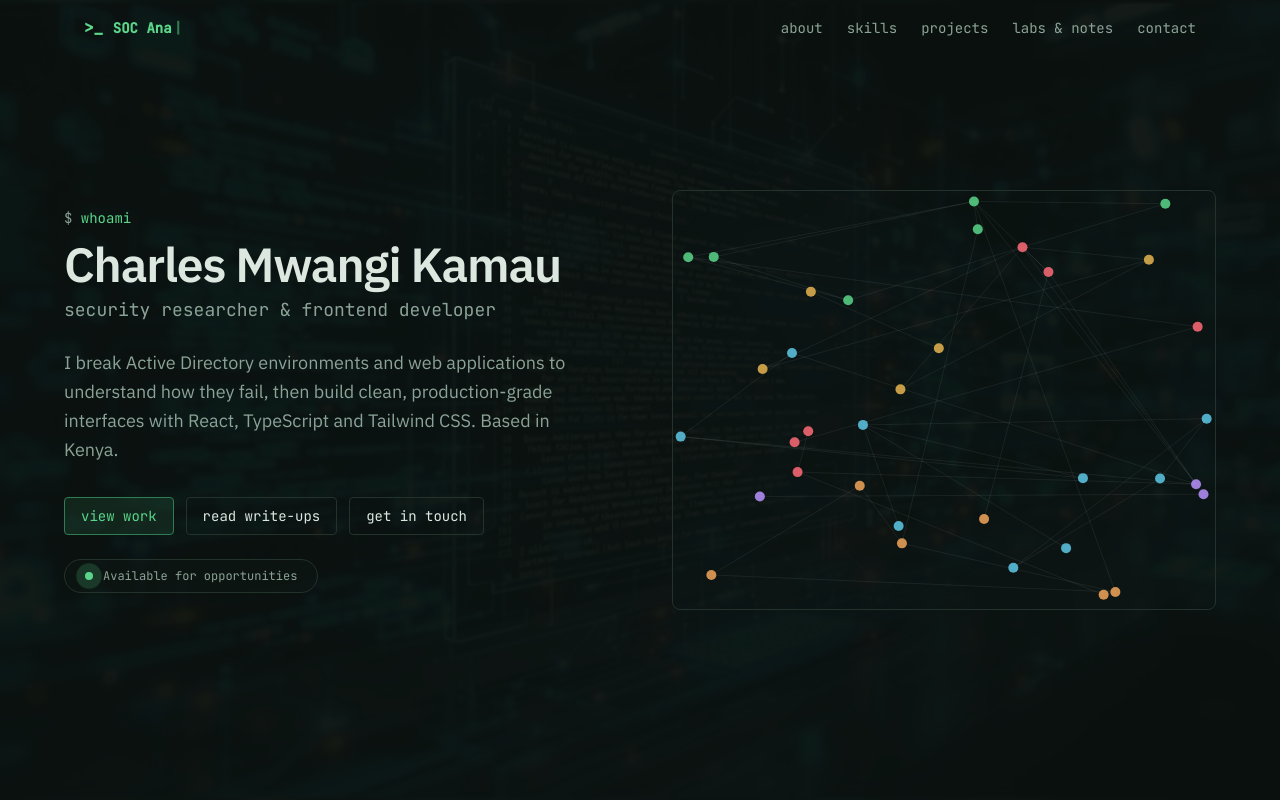
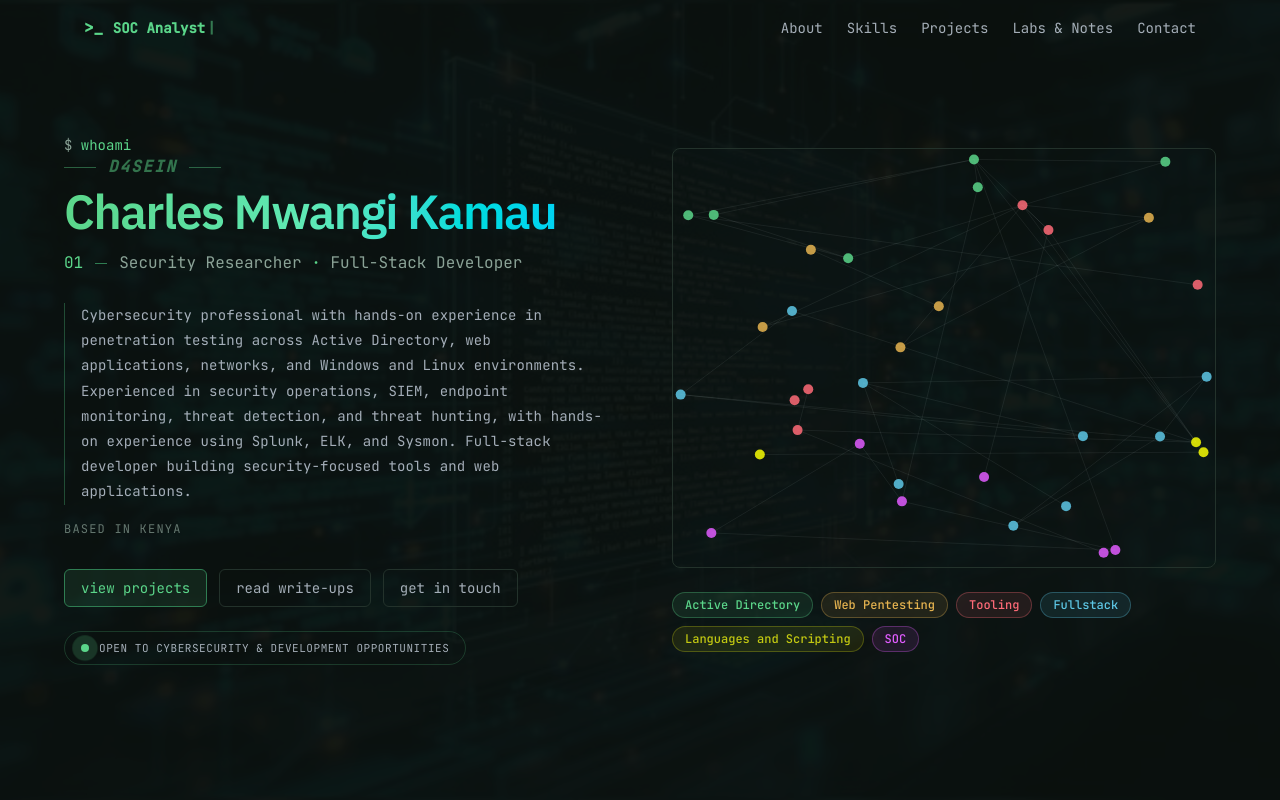
Before and after one commit to 33Charles/portfolio, a React (Vite) app: page / in a window 1280 px wide. Both pictures are taken after a click on the button "Skip intro (any key)". Shown: the top 800 px of the page. Built offline with nearby package versions, Linux system fonts and the light colour scheme.

Commit message:
update hero section

```diff
--- a/src/components/About.tsx
+++ b/src/components/About.tsx
@@ -12,7 +12,7 @@ export default function About() {
             React, TypeScript and Tailwind CSS, freelancing and working through
             DIJICOM, a product engineering studio in Nairobi.
           </p>
-          <p className="mt-4 text-base leading-relaxed text-mute sm:text-lg">
+          <p className="mt-4 text-base leading-relaxed text-ink sm:text-lg">
             The two sides feed each other: understanding how applications get attacked
             makes me build them more carefully, and building real interfaces keeps my
             security work grounded in how systems are actually used.
--- a/src/components/Header.tsx
+++ b/src/components/Header.tsx
@@ -3,20 +3,20 @@ import { site } from '../site'
 import GlitchText from './GlitchText'
 
 const NAV = [
-  { href: '#about', label: 'about' },
-  { href: '#skills', label: 'skills' },
-  { href: '#projects', label: 'projects' },
-  { href: site.notesPath, label: 'labs & notes', external: true },
-  { href: '#contact', label: 'contact' },
+  { href: '#about', label: 'About' },
+  { href: '#skills', label: 'Skills' },
+  { href: '#projects', label: 'Projects' },
+  { href: site.notesPath, label: 'Labs & Notes', external: true },
+  { href: '#contact', label: 'Contact' },
 ]
 
 const ROLES = [
   site.handle,
-  'Penetration Tester... ',
-  'SOC Analyst... ',
-  'Security Researcher... ',
-  'Fullstack Developer... ',
-  'CTF Player... ',
+  'Penetration Tester ',
+  'SOC Analyst ',
+  'Security Researcher ',
+  'Fullstack Developer ',
+  'CTF Player ',
 ]
 
 export default function Header() {
@@ -92,7 +92,7 @@ export default function Header() {
               href={item.href}
               target={item.external ? '_blank' : undefined}
               rel={item.external ? 'noreferrer' : undefined}
-              className="text-mute transition-colors hover:text-phos"
+              className="text-ink transition-colors hover:text-phos"
             >
               {item.label}
             </a>
--- a/src/components/Hero.tsx
+++ b/src/components/Hero.tsx
@@ -1,5 +1,6 @@
 import SkillsGraph from "./SkillsGraph";
 import { site } from "../site";
+import GlitchText from "./GlitchText";
 
 export default function Hero() {
   return (
@@ -17,65 +18,114 @@ export default function Hero() {
       />
 
       {/* Dark overlay */}
-      <div
-        className="absolute inset-0 bg-bg/96"
-        aria-hidden="true"
-      />
+      <div className="absolute inset-0 bg-bg/96" aria-hidden="true" />
 
-      {/* Content */}
       <div className="relative mx-auto grid w-full max-w-6xl items-center gap-12 lg:grid-cols-2 lg:gap-16">
         <div>
           <p className="font-mono text-sm text-phos">
             <span className="text-mute">$</span> whoami
           </p>
+          <div>
+            <div className="flex items-center gap-3">
+              <span className="h-px w-8 bg-phos/40" />
 
-          <h1 className="mt-3 text-4xl font-semibold tracking-tight text-ink sm:text-5xl">
+              <p className="font-mono text-md font-black italic tracking-[0.12em] text-phos/50 uppercase">
+                {site.handle}
+              </p>
+
+              <span className="h-px w-8 bg-phos/40" />
+            </div>
+
+            <h1 className="mt-2 text-4xl font-bold tracking-[-0.03em] sm:text-5xl">
+              <span className="font-sans bg-linear-to-r from-phos via-emerald-300 to-cyan-400 bg-clip-text text-transparent">
                 {site.name}
+              </span>
             </h1>
 
-          <p className="mt-2 font-mono text-lg text-mute">
-            security researcher &amp; frontend developer
+            <div className="mt-4 flex items-center gap-3 font-mono text-sm sm:text-base">
+              <span className="text-phos">01</span>
+              <span className="h-px w-3 bg-phos-dim" />
+              <span className="text-mute">
+                Security Researcher <span className="text-phos">·</span>{" "}
+                Full-Stack Developer
+              </span>
+            </div>
+
+            {/* Description */}
+            <p className="mt-7 max-w-xl border-l border-phos/30 pl-4 font-mono text-xs font-light leading-[1.8] tracking-[0.01em] text-slate-300/80 sm:text-sm">
+              Cybersecurity professional with hands-on experience in penetration
+              testing across Active Directory, web applications, networks, and
+              Windows and Linux environments. Experienced in security
+              operations, SIEM, endpoint monitoring, threat detection, and
+              threat hunting, with hands-on experience using Splunk, ELK, and
+              Sysmon. Full-stack developer building security-focused tools and
+              web applications.
             </p>
 
-          <p className="mt-6 max-w-2xl text-base leading-relaxed text-mute sm:text-lg">
-            I break Active Directory environments and web applications to
-            understand how they fail, then build clean, production-grade
-            interfaces with React, TypeScript and Tailwind CSS. Based in{" "}
-            {site.location}.
+            <p className="mt-4 font-mono text-xs uppercase tracking-widest text-mute/70">
+              Based in {site.location}
             </p>
+          </div>
 
           <div className="mt-8 flex flex-wrap gap-3 font-mono text-sm">
             <a
               href="#projects"
-              className="rounded border border-phos-dim bg-phos/10 px-4 py-2 text-phos transition-colors hover:bg-phos hover:text-bg"
+              className="rounded-md border border-phos-dim bg-phos/10 px-4 py-2 text-phos transition-colors hover:bg-phos hover:text-bg"
             >
-              view work
+              view projects
             </a>
 
             <a
               href={site.notesPath}
               target="_blank"
               rel="noreferrer"
-              className="rounded border border-line px-4 py-2 text-ink transition-colors hover:border-phos-dim hover:text-phos"
+              className="rounded-md border border-line px-4 py-2 text-ink transition-colors hover:border-phos-dim hover:text-phos"
             >
               read write-ups
             </a>
 
             <a
               href="#contact"
-              className="rounded border border-line px-4 py-2 text-ink transition-colors hover:border-phos-dim hover:text-phos"
+              className="rounded-md border border-line px-4 py-2 text-ink transition-colors hover:border-phos-dim hover:text-phos"
             >
               get in touch
             </a>
           </div>
 
-          <div className="mt-6 inline-flex items-center gap-2.5 rounded-full border border-line bg-line/10 px-5 py-2 font-mono text-xs text-mute">
+          <div className="mt-6 inline-flex items-center gap-2.5 rounded-full border border-phos/20 px-4 py-2 font-mono text-[11px] uppercase tracking-wider">
   <span className="status-dot" aria-hidden="true" />
-              Available for opportunities
+  Open to cybersecurity & development opportunities
 </div>
         </div>
 
+        <div>
           <SkillsGraph />
+          <div className="mt-6 flex flex-wrap gap-2">
+            <span className="rounded-full border border-[#5bd68a]/30 bg-[#5bd68a]/10 px-3 py-1 font-mono text-xs font-medium text-[#5bd68a]">
+              Active Directory
+            </span>
+
+            <span className="rounded-full border border-[#e6b450]/30 bg-[#e6b450]/10 px-3 py-1 font-mono text-xs font-medium text-[#e6b450]">
+              Web Pentesting
+            </span>
+
+            <span className="rounded-full border border-[#ff6b78]/30 bg-[#ff6b78]/10 px-3 py-1 font-mono text-xs font-medium text-[#ff6b78]">
+              Tooling
+            </span>
+
+            <span className="rounded-full border border-[#5ec8e6]/30 bg-[#5ec8e6]/10 px-3 py-1 font-mono text-xs font-medium text-[#5ec8e6]">
+              Fullstack
+            </span>
+
+            <span className="rounded-full border border-[#f4f811c4]/30 bg-[#f4f811c4]/10 px-3 py-1 font-mono text-xs font-medium text-[#f4f811c4]">
+              Languages and Scripting
+            </span>
+
+            <span className="rounded-full border border-[#e05cff]/30 bg-[#e05cff]/10 px-3 py-1 font-mono text-xs font-medium text-[#e05cff]">
+              SOC
+            </span>
+          </div>
+        </div>
       </div>
     </section>
   );
--- a/src/components/SkillsGraph.tsx
+++ b/src/components/SkillsGraph.tsx
@@ -302,6 +302,8 @@ export default function SkillsGraph() {
           </span>
         </div>
       )}
+
     </div>
+
   )
 }
--- a/src/data/skillsGraph.ts
+++ b/src/data/skillsGraph.ts
@@ -13,22 +13,21 @@ export interface SkillEdge {
 
 export const CATEGORY_LABELS: Record<SkillCategory, string> = {
   ad: 'Active Directory',
-  web: 'Web Application',
+  web: 'Web Pentesting',
   tooling: 'Tooling',
   fullstack: 'Fullstack',
   lang: 'Languages & Scripting',
   soc: 'SOC / Blue Team',
 }
 
-// Keep these visually distinct from each other and from the base site accent (--color-phos)
-// isn't required, since "ad" reuses it deliberately — AD is your primary focus.
+
 export const CATEGORY_COLORS: Record<SkillCategory, string> = {
-  ad: '#5bd68a', // phos green
-  web: '#e6b450', // amber
-  tooling: '#ff6b78', // red
-  fullstack: '#5ec8e6', // cyan
-  lang: '#b892ff', // violet
-  soc: '#f2a65a', // orange
+  ad: '#5bd68a',
+  web: '#e6b450',
+  tooling: '#ff6b78',
+  fullstack: '#5ec8e6',
+  lang: '#F7FD04',
+  soc: '#e05cff',
 }
 
 export const SKILL_NODES: SkillNode[] = [
@@ -40,7 +39,7 @@ export const SKILL_NODES: SkillNode[] = [
   { id: 'gpo-abuse', label: 'GPO Abuse', category: 'ad' },
   { id: 'constrained-delegation', label: 'Constrained Delegation', category: 'ad' },
 
-  // Web Application
+  // Web Pentesting
   { id: 'sqli', label: 'SQL Injection', category: 'web' },
   { id: 'xxe', label: 'XXE Injection', category: 'web' },
   { id: 'ssti', label: 'SSTI', category: 'web' },
@@ -51,7 +50,7 @@ export const SKILL_NODES: SkillNode[] = [
   { id: 'burp', label: 'Burp Suite', category: 'tooling' },
   { id: 'nmap', label: 'nmap', category: 'tooling' },
   { id: 'evil-winrm', label: 'evil-winrm', category: 'tooling' },
-  { id: 'chisel', label: 'chisel', category: 'tooling' },
+  { id: 'logolo', label: 'logolo', category: 'tooling' },
   { id: 'ghidra', label: 'Ghidra', category: 'tooling' },
   { id: 'x64dbg', label: 'x64dbg', category: 'tooling' },
 
--- a/src/index.css
+++ b/src/index.css
@@ -6,7 +6,7 @@
 
   --color-bg: #0b110e;
   --color-line: #23322b;
-  --color-ink: #dbe7df;
+  --color-ink: #cbd5e1cc;
   --color-mute: #8ba397;
   --color-phos: #5bd68a;
   --color-phos-dim: #2f7d52;
```
Lines whose indentation alone changed are shown as unchanged.
